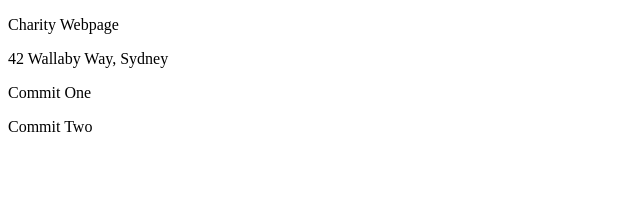
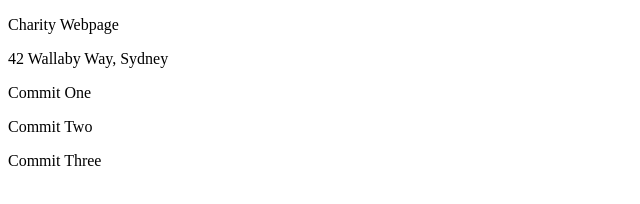
Before and after one commit to adammanleykelly/Assignment1, a plain HTML site: page index.html in a window 1280 px wide. Shown: the whole page, without its empty margins (0-640 px from the left). Drawn offline with Linux system fonts and the light colour scheme.

Commit message:
Third Commit

```diff
--- a/index.html
+++ b/index.html
@@ -16,5 +16,6 @@
 	<p>42 Wallaby Way, Sydney</p>
 	<p>Commit One</p>
 	<p>Commit Two</p>
+	<p>Commit Three</p>
 </body>
 </html>
```
